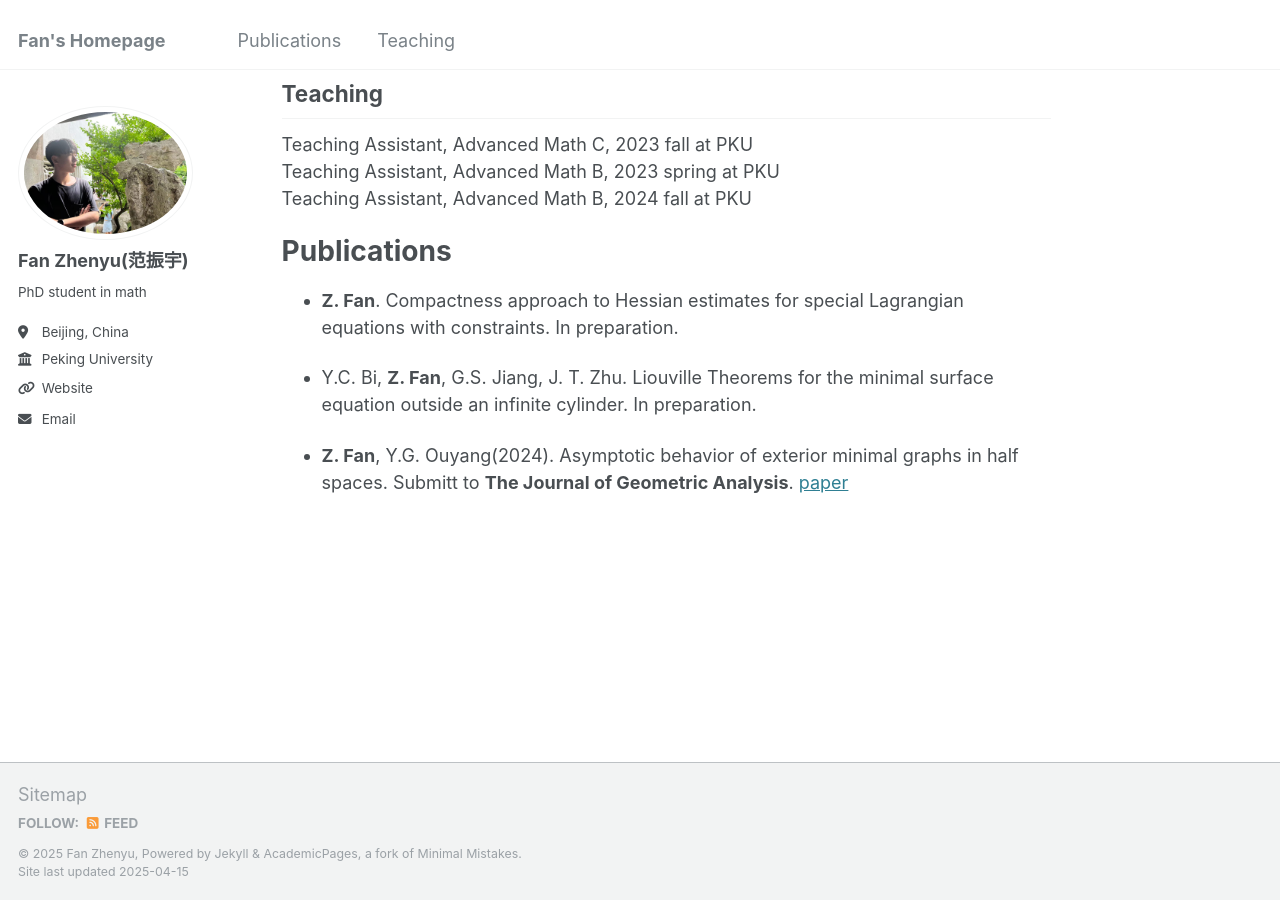
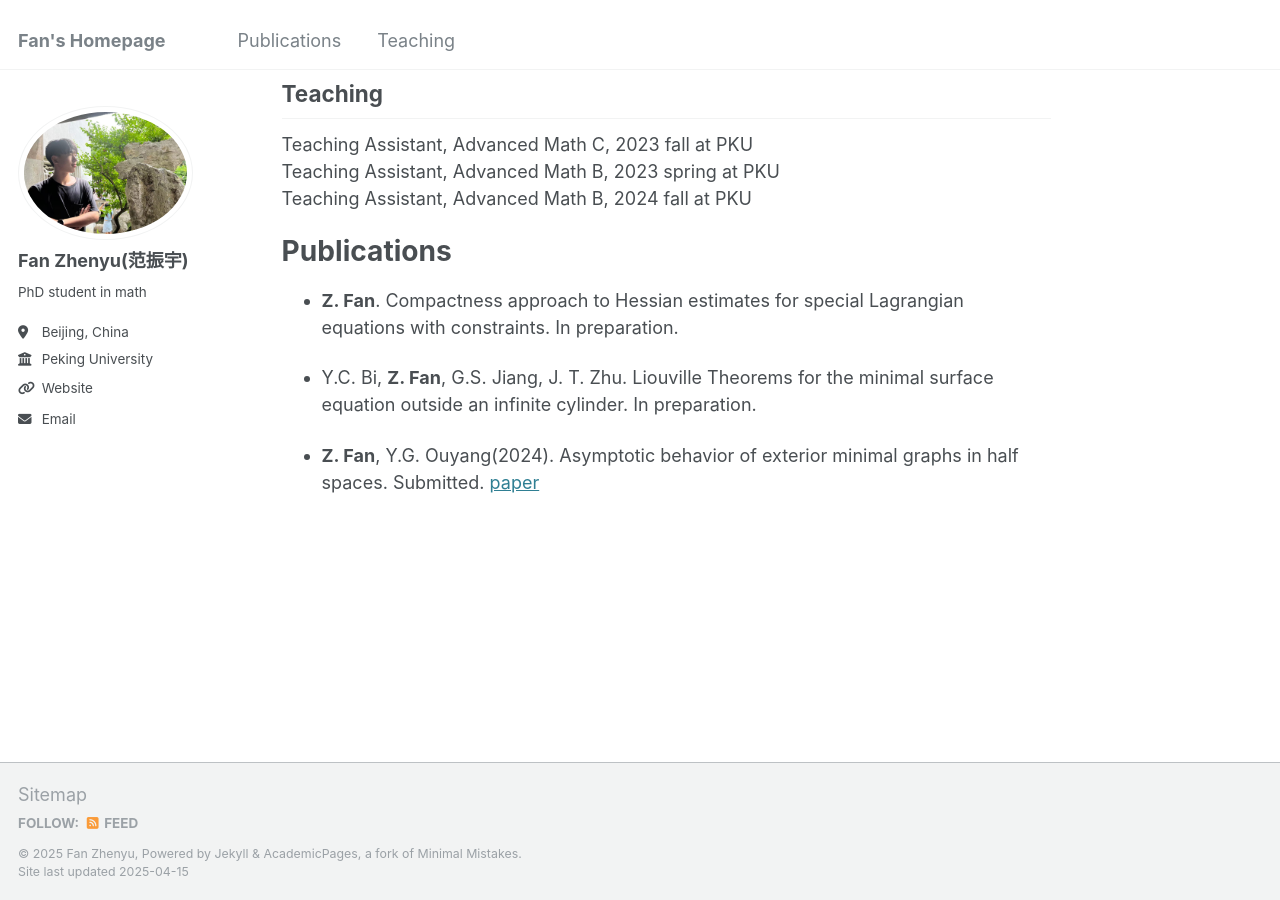
Before and after one commit to fanzymath/fanzymath.github.io, a Jekyll site: the page built from _pages/about.md, in a window 1280 px wide and 900 px high, scrolled down 648 px. Built offline with Jekyll 4.4.1, drawn with Linux system fonts in a browser that asks for light colours.

Commit message:
Update about.md

```diff
--- a/_pages/about.md
+++ b/_pages/about.md
@@ -38,4 +38,4 @@ Publications
 
 - Y.C. Bi, **Z. Fan**, G.S. Jiang, J. T. Zhu. Liouville Theorems for the minimal surface equation outside an infinite cylinder. In preparation.
 
-- **Z. Fan**, Y.G. Ouyang(2024). Asymptotic behavior of exterior minimal graphs in half spaces. Submitt to **The Journal of Geometric Analysis**. [paper](https://fanzymath.github.io/files/exterior_MSE.pdf)
+- **Z. Fan**, Y.G. Ouyang(2024). Asymptotic behavior of exterior minimal graphs in half spaces. Submitted. [paper](https://fanzymath.github.io/files/exterior_MSE.pdf)
```
